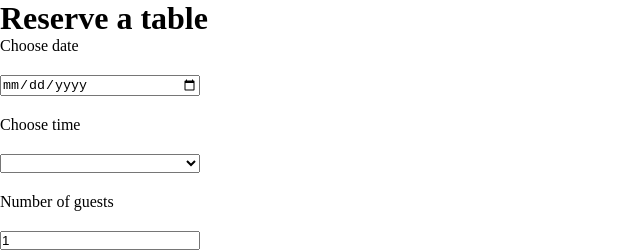
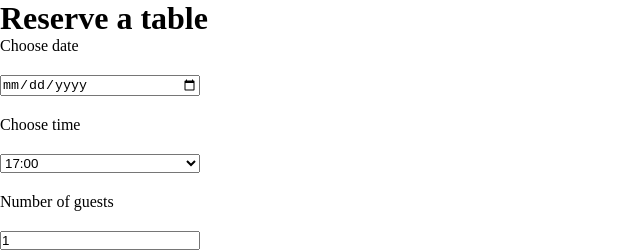
Before and after one commit to HarshaSudheer/Little-Lemon, a React (Create React App) app: page /booking in a window 1280 px wide. Shown: the top 252 px of the page, without its empty margins (0-640 px from the left). Built offline with nearby package versions, Linux system fonts and the light colour scheme.

Commit message:
Add. test for select time option

```diff
--- a/src/components/BookingForm.js
+++ b/src/components/BookingForm.js
@@ -13,10 +13,10 @@ const BookingForm = (props) => {
                 <label htmlFor="res-date">Choose date</label>
                 <input type="date" id="res-date" name="date" value={props.data.date} onChange={handleDateChange} />
                 <label htmlFor="res-time">Choose time</label>
-                <select id="res-time" data-testid="res-time" name="time" value={props.data.time} onChange={props.handleChange}>
-                    {props.availableTimes.length > 0 && props.availableTimes.map((availableTime) => {
+                <select id="res-time"  name="time" value={props.data.time} onChange={props.handleChange}>
+                    {props.availableTimes.map((availableTime) => {
                         return (
-                            <option key={availableTime.id}>{availableTime.time}</option>
+                            <option data-testid="res-time-option" key={availableTime.id}>{availableTime.time}</option>
                         )
                     })}
                 </select>
@@ -28,7 +28,6 @@ const BookingForm = (props) => {
                     <option>Anniversary</option>
                 </select>
                 <input type="submit" value="Make Your reservation" />
-                {console.log(props.data)}
             </form>
         </>
     )
--- a/src/components/BookingPage.js
+++ b/src/components/BookingPage.js
@@ -15,7 +15,7 @@ const BookingPage = () => {
         }
     );
 
-    const initializeTimes = async () => {
+    const initializeTimes = () => {
         return (
             [
                 {
@@ -46,7 +46,7 @@ const BookingPage = () => {
         )
     }
 
-    const [availableTimes, dispatch] = useReducer(updateTimes, initializeTimes)
+    const [availableTimes, dispatch] = useReducer(updateTimes, initializeTimes())
 
     function handleChange(e) {
         setData(prevData => {
```
Also changed, not shown: 1 other file (tests, documents, lock files or other folders).
